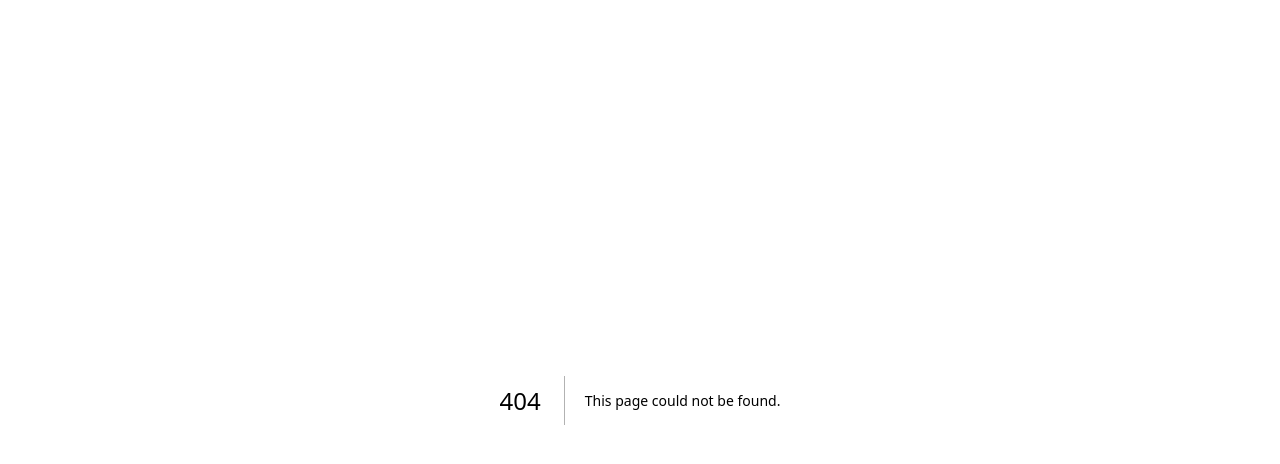
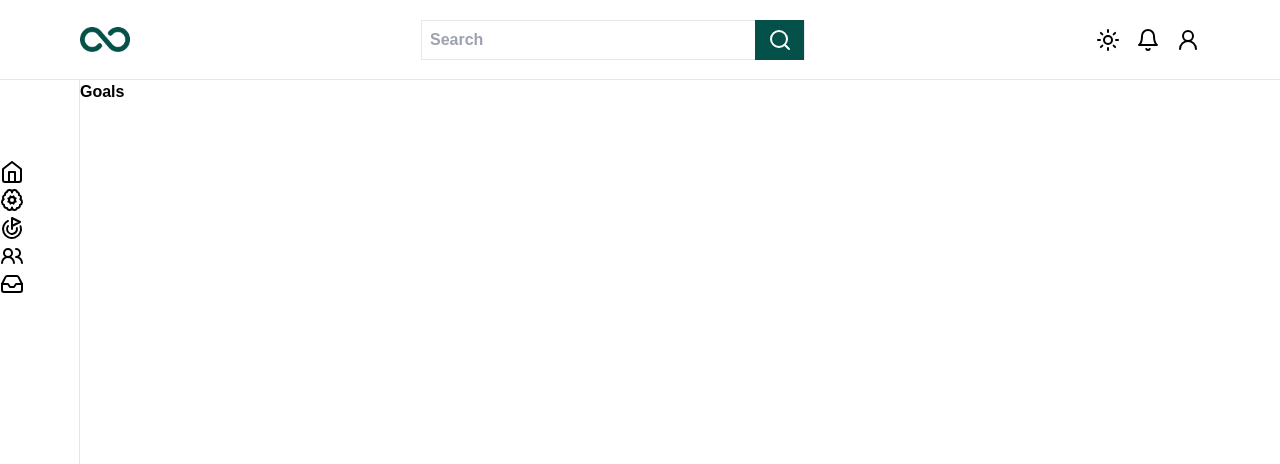
Before and after one commit to code-env/theloop, a Next.js app: page /dashboard/goals in a window 1280 px wide. Before the commit this address had no page. Shown: the top 464 px of the page. Built offline with nearby package versions, Linux system fonts and the light colour scheme; a web font is replaced by a local one.

Commit message:
created different routes for the sidebar

```diff
--- /dev/null
+++ b/src/app/dashboard/community/page.tsx
@@ -0,0 +1,7 @@
+import React from "react";
+
+const Community = () => {
+  return <div>Community</div>;
+};
+
+export default Community;
--- /dev/null
+++ b/src/app/dashboard/components/header.tsx
@@ -0,0 +1,36 @@
+import Image from "next/image";
+import { Sun, Bell, User2, Search } from "lucide-react";
+
+const Header = () => {
+  return (
+    <header className="flex w-full h-20 border-b">
+      <div className="items-center px-20 justify-between flex max-w-7xl mx-auto w-full 2xl:px-0">
+        <section>
+          <Image
+            src="/glogo.png"
+            alt="theloop dashboard"
+            height={20}
+            width={50}
+          />
+        </section>
+        <section className="flex items-center w-96 border h-10">
+          <input
+            type="text"
+            placeholder="Search"
+            className="w-full outline-none px-2"
+          />
+          <button className="h-10 w-14 bg-primary flex items-center justify-center text-white">
+            <Search />
+          </button>
+        </section>
+        <section className="flex items-center gap-4">
+          <Sun className="cursor-pointer" />
+          <Bell className="cursor-pointer" />
+          <User2 className="cursor-pointer" />
+        </section>
+      </div>
+    </header>
+  );
+};
+
+export default Header;
--- /dev/null
+++ b/src/app/dashboard/components/sidebar.tsx
@@ -0,0 +1,23 @@
+import { useSidebarRoutes } from "@/constants";
+import Link from "next/link";
+
+const Sidebar = () => {
+  const routes = useSidebarRoutes();
+  return (
+    <aside className="h-screen border-r flex flex-col justify-between py-20 w-20">
+      <nav className="flex flex-col gap-1">
+        {routes.map((route) => (
+          <Link href={route.path} key={route.path}>
+            <li className="flex ">
+              <route.icon />
+              <span className="sr-only">{route.name}</span>
+            </li>
+          </Link>
+        ))}
+      </nav>
+      <section></section>
+    </aside>
+  );
+};
+
+export default Sidebar;
--- /dev/null
+++ b/src/app/dashboard/goals/page.tsx
@@ -0,0 +1,7 @@
+import React from "react";
+
+const Goals = () => {
+  return <div>Goals</div>;
+};
+
+export default Goals;
--- /dev/null
+++ b/src/app/dashboard/inbox/page.tsx
@@ -0,0 +1,7 @@
+import React from "react";
+
+const Inbox = () => {
+  return <div>Inbox</div>;
+};
+
+export default Inbox;
--- /dev/null
+++ b/src/app/dashboard/layout.tsx
@@ -0,0 +1,21 @@
+import React, { ReactNode } from "react";
+import Header from "./components/header";
+import Sidebar from "./components/sidebar";
+
+interface dashboard {
+  children: ReactNode;
+}
+
+const DashboardLayout = ({ children }: dashboard) => {
+  return (
+    <main className="bg-white text-black font-bold">
+      <Header />
+      <section className="max-w-7xl mx-auto flex">
+        <Sidebar />
+        <section className="">{children}</section>
+      </section>
+    </main>
+  );
+};
+
+export default DashboardLayout;
--- /dev/null
+++ b/src/app/dashboard/learning/page.tsx
@@ -0,0 +1,7 @@
+import React from "react";
+
+const Learning = () => {
+  return <div>Learning</div>;
+};
+
+export default Learning;
--- /dev/null
+++ b/src/app/dashboard/page.tsx
@@ -0,0 +1,9 @@
+const Home = () => {
+  return (
+    <div className="bg-white text-black font-bold">
+      <h1>Dashboard</h1>
+    </div>
+  );
+};
+
+export default Home;
--- /dev/null
+++ b/src/components/ui/hoverkit.tsx
@@ -0,0 +1,12 @@
+import Header from "@/app/dashboard/components/header";
+import Sidebar from "@/app/dashboard/components/sidebar";
+import React from "react";
+
+const hoverkit = () => {
+  return (
+    <aside
+    </aside>
+  );
+};
+
+export default hoverkit;
--- a/src/constants/index.ts
+++ b/src/constants/index.ts
@@ -1,3 +1,4 @@
+import { BrainCog, Goal, Home, Inbox, Users2 } from "lucide-react";
 import { useMemo } from "react";
 
 export const useHeaderRoutes = () => {
@@ -18,3 +19,38 @@ export const useHeaderRoutes = () => {
 
   return routes;
 };
+
+export const useSidebarRoutes = () => {
+  const routes = useMemo(
+    () => [
+      {
+        name: "Home",
+        path: "/dashboard",
+        icon: Home,
+      },
+      {
+        name: "Learning",
+        path: "/dashboard/learning",
+        icon: BrainCog,
+      },
+      {
+        name: "Goals",
+        path: "/dashboard/goals",
+        icon: Goal,
+      },
+      {
+        name: "Community",
+        path: "/dashboard/community",
+        icon: Users2,
+      },
+      {
+        name: "Inbox",
+        path: "/dashboard/inbox",
+        icon: Inbox,
+      },
+    ],
+    []
+  );
+
+  return routes;
+};
```
Also changed, not shown: public/glogo.png (added).
